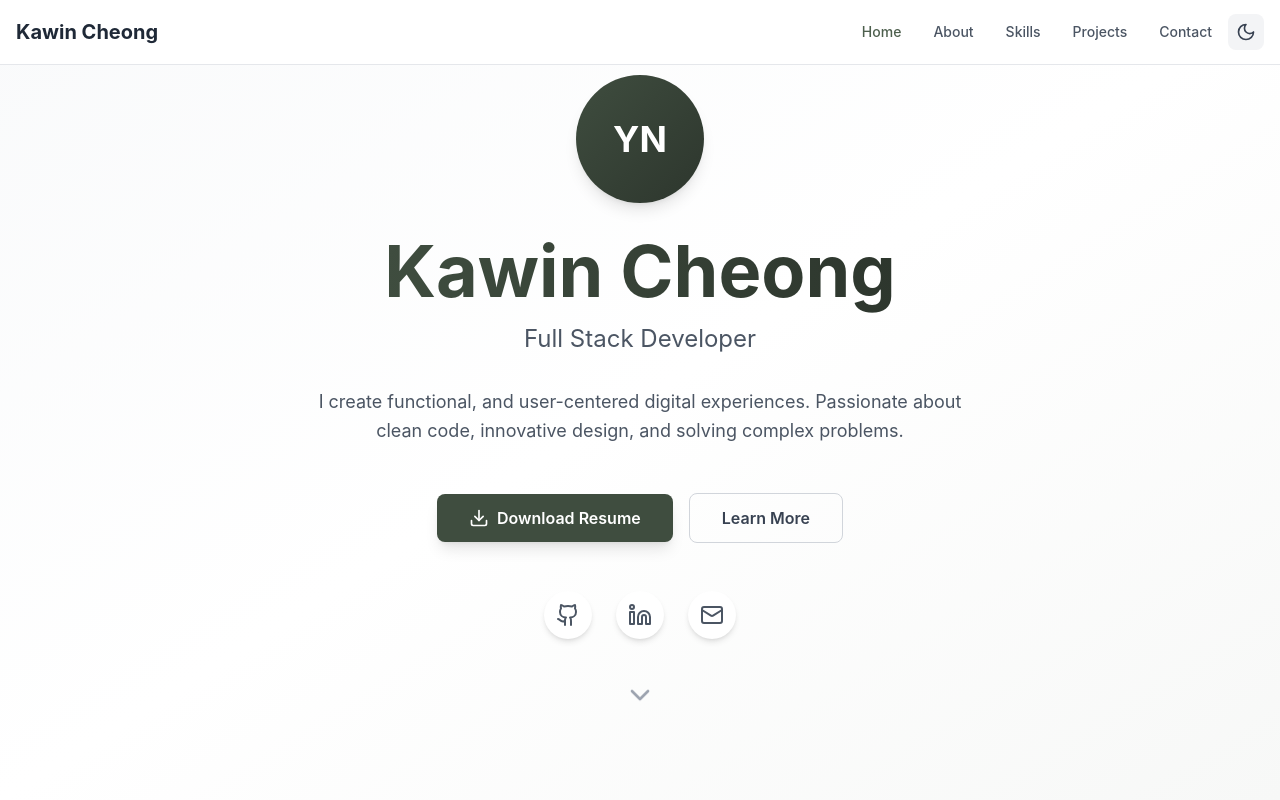
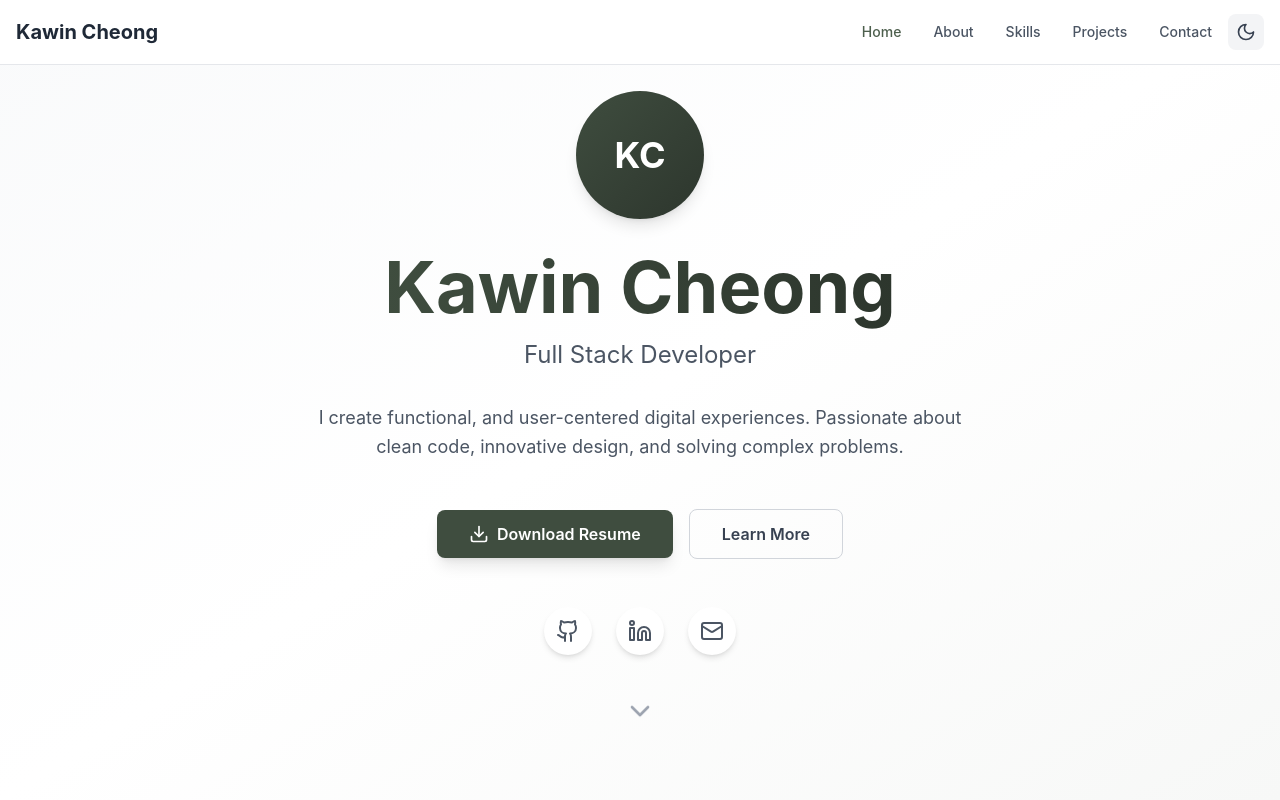
Before and after one commit to sirnewbee/Personal-Portfolio, a React (Vite) app: page / in a window 1280 px wide. Shown: the top 800 px of the page. Built offline with nearby package versions, Linux system fonts and the light colour scheme.

Commit message:
name and added padding

```diff
--- a/src/components/Hero.tsx
+++ b/src/components/Hero.tsx
@@ -13,9 +13,9 @@ const Hero = () => {
     <section id="home" className="min-h-screen flex items-center justify-center bg-gradient-to-br from-gray-50 via-white to-forest-50 dark:from-gray-900 dark:via-gray-900 dark:to-forest-950">
       <div className="container mx-auto px-4 text-center">
         <div className="max-w-4xl mx-auto">
-          <div className="mb-8">
+          <div className="mb-8 pt-8">
             <div className="w-32 h-32 mx-auto mb-8 rounded-full bg-gradient-to-br from-forest-700 to-forest-900 dark:from-forest-600 dark:to-forest-800 flex items-center justify-center text-white text-4xl font-bold shadow-lg">
-              YN
+              KC
             </div>
 
             <h1 className="text-5xl md:text-7xl font-bold text-gray-900 dark:text-white mb-4">
```
